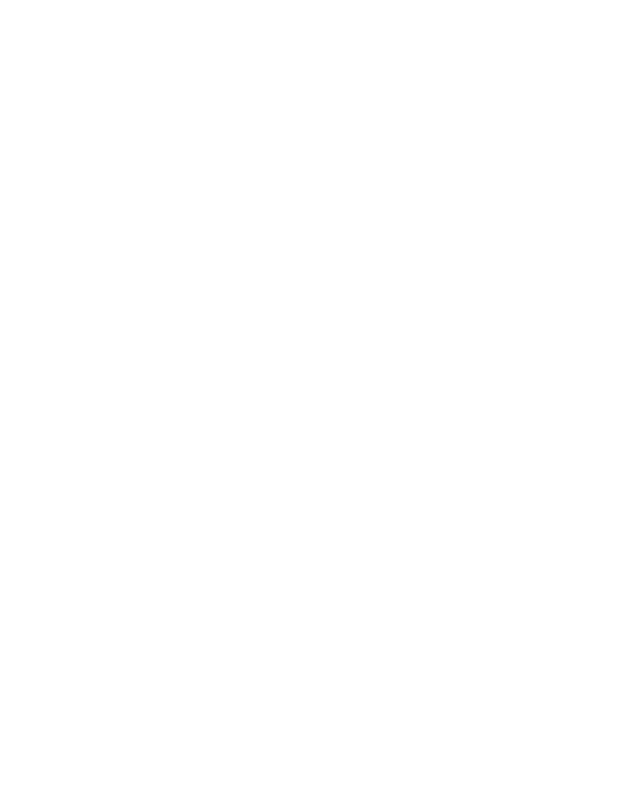
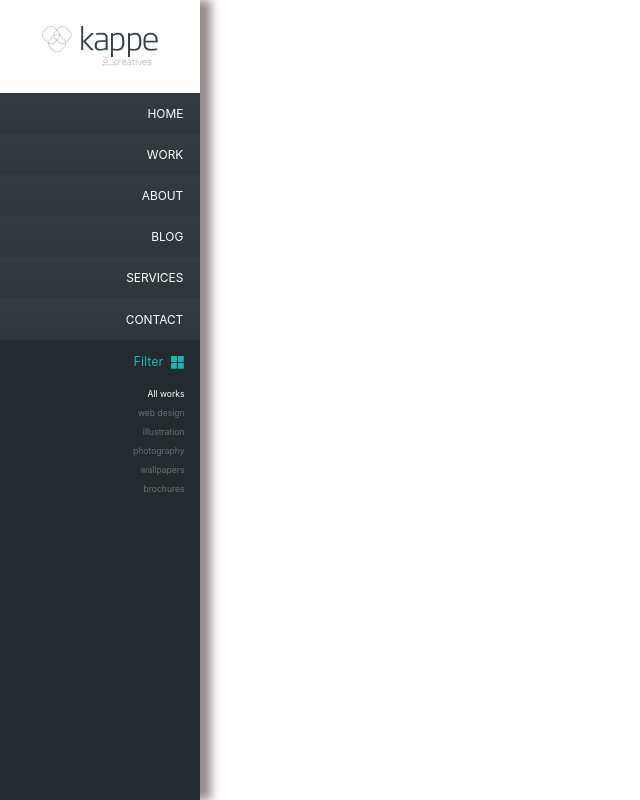
Before and after one commit to RomanR301/my-project-05-Kappe, a plain HTML site: page index.html in a window 1280 px wide. Shown: the whole page, without its empty margins (0-640 px from the left). Drawn offline with nearby package versions, Linux system fonts and the light colour scheme.

Commit message:
created menu

```diff
--- a/index.html
+++ b/index.html
@@ -5,6 +5,58 @@
 		<meta name="viewport" content="width=device-width, initial-scale=1.0" />
 		<meta http-equiv="X-UA-Compatible" content="ie=edge" />
 		<title>Document</title>
+		<link rel="stylesheet" href="https://stackpath.bootstrapcdn.com/bootstrap/4.3.1/css/bootstrap.min.css" integrity="sha384-ggOyR0iXCbMQv3Xipma34MD+dH/1fQ784/j6cY/iJTQUOhcWr7x9JvoRxT2MZw1T" crossorigin="anonymous" />
+		<link rel="stylesheet" href="css/style.css" />
 	</head>
-	<body></body>
+	<body>
+		<header>
+			<div class="logo">
+				<img class="logo-img" src="img/logo.png" alt="" />
+			</div>
+			<nav class="main-nav">
+				<a href="#">Home</a>
+				<a href="#">Work</a>
+				<a href="#">About</a>
+				<a href="#">Blog</a>
+				<a href="#">Services</a>
+				<a href="#">Contact</a>
+			</nav>
+			<div class="filter">
+				<div class="filter-title">
+					Filter
+					<svg version="1.1" xmlns="http://www.w3.org/2000/svg" xmlns:xlink="http://www.w3.org/1999/xlink" x="0px" y="0px" viewBox="0 0 271.673 271.673" style="enable-background:new 0 0 271.673 271.673;" xml:space="preserve">
+						<path
+							d="M114.939,0H10.449C4.678,0,0,4.678,0,10.449v104.49c0,5.771,4.678,10.449,10.449,10.449h104.49
+               c5.771,0,10.449-4.678,10.449-10.449V10.449C125.388,4.678,120.71,0,114.939,0z"
+						/>
+						<path
+							d="M261.224,0h-104.49c-5.771,0-10.449,4.678-10.449,10.449v104.49c0,5.771,4.678,10.449,10.449,10.449h104.49
+               c5.771,0,10.449-4.678,10.449-10.449V10.449C271.673,4.678,266.995,0,261.224,0z"
+						/>
+						<path
+							d="M114.939,146.286H10.449C4.678,146.286,0,150.964,0,156.735v104.49c0,5.771,4.678,10.449,10.449,10.449h104.49
+               c5.771,0,10.449-4.678,10.449-10.449v-104.49C125.388,150.964,120.71,146.286,114.939,146.286z"
+						/>
+						<path
+							d="M261.224,146.286h-104.49c-5.771,0-10.449,4.678-10.449,10.449v104.49c0,5.771,4.678,10.449,10.449,10.449h104.49
+               c5.771,0,10.449-4.678,10.449-10.449v-104.49C271.673,150.964,266.995,146.286,261.224,146.286z"
+						/>
+					</svg>
+				</div>
+				<nav class="filter-nav">
+					<a class="filter-nav__active" href="#">All works</a>
+					<a href="#">web design</a>
+					<a href="#">illustration</a>
+					<a href="#">photography</a>
+					<a href="#">wallpapers</a>
+					<a href="#">brochures</a>
+				</nav>
+			</div>
+		</header>
+
+		<script src="https://code.jquery.com/jquery-3.3.1.slim.min.js" integrity="sha384-q8i/X+965DzO0rT7abK41JStQIAqVgRVzpbzo5smXKp4YfRvH+8abtTE1Pi6jizo" crossorigin="anonymous"></script>
+		<script src="https://cdnjs.cloudflare.com/ajax/libs/popper.js/1.14.7/umd/popper.min.js" integrity="sha384-UO2eT0CpHqdSJQ6hJty5KVphtPhzWj9WO1clHTMGa3JDZwrnQq4sF86dIHNDz0W1" crossorigin="anonymous"></script>
+		<script src="https://stackpath.bootstrapcdn.com/bootstrap/4.3.1/js/bootstrap.min.js" integrity="sha384-JjSmVgyd0p3pXB1rRibZUAYoIIy6OrQ6VrjIEaFf/nJGzIxFDsf4x0xIM+B07jRM" crossorigin="anonymous"></script>
+		<script src="js/index.js"></script>
+	</body>
 </html>
--- /dev/null
+++ b/sass/style.sass
@@ -0,0 +1,71 @@
+*, *:before, *:after
+  box-sizing: border-box
+
+header
+  position: fixed
+  top: 5
+  left: 0
+  z-index: 50
+  height: 100vh
+  width: 15.62vw
+  display: flex
+  flex-direction: column
+  background-color: #242b2e
+  color: #6b7072
+  box-shadow: 11px 0px 9px #968c8c
+.logo
+  width: 100%
+  height: 11.57vh
+  display: flex
+  justify-content: center
+  align-items: center
+  background-color: #ffffff
+  &-img
+    width: 9vw
+.main-nav
+  & a
+    text-transform: uppercase
+    text-decoration: none
+    color: #fff
+    font-size: 0.93vmax
+    line-height: 1.66vmax
+    height: 3.22vmax
+    width: 100%
+    display: flex
+    flex-flow: row wrap
+    justify-content: flex-end
+    align-items: center
+    align-content: center
+    background-color: #2f373b
+    background: linear-gradient(to bottom,  #333b3f 0%,#2e363a 100%) /* W3C, IE10+, FF16+, Chrome26+, Opera12+, Safari7+ */
+    padding-right: 1.3vmax
+    &:hover
+      transition: all 0.2s
+      background: linear-gradient(to bottom,  #18a3a1 0%,#31bdbb 100%) /* W3C, IE10+, FF16+, Chrome26+, Opera12+, Safari7+ */
+.filter
+  &-title
+    color: #1ab5b3
+    fill: #1ab5b3
+    display: flex
+    justify-content: flex-end
+    align-items: center
+    align-content: center
+    font-size: 0.98vmax
+    line-height: 0
+    padding: 1.25vmax
+    & svg
+      width: 1vmax
+      height: 1vmax
+      margin-left: 0.62vmax
+  &-nav a
+    display: flex
+    justify-content: flex-end
+    font-size: 0.67vmax
+    line-height: 1.25vmax
+    padding: 0.12vmax 1.2vmax
+    text-decoration: none
+    color: #6b7072
+    &:hover
+      color: #fff
+  &-nav a.filter-nav__active
+    color: #fff
```
Also changed, not shown: css/style.css (added), img/logo.png (added), img/vektor/grid.svg (added), js/index.js (added), 1 other file.
